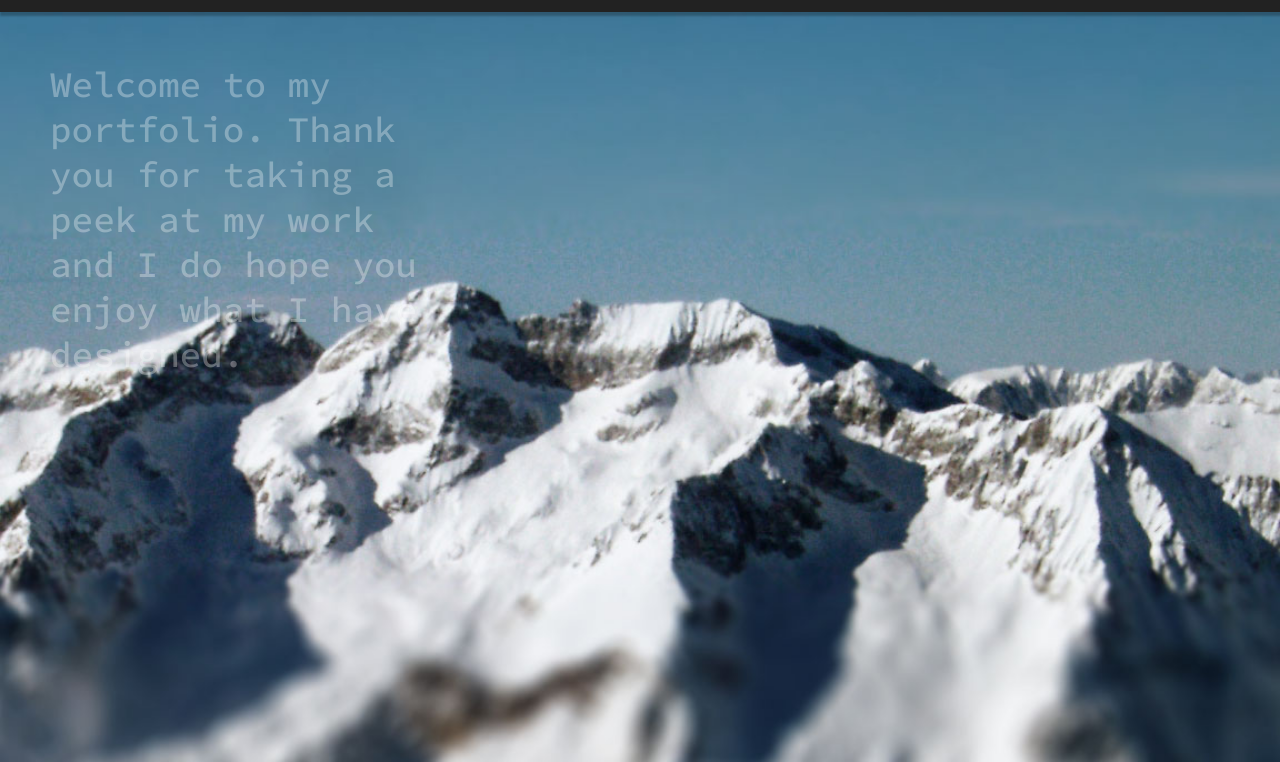
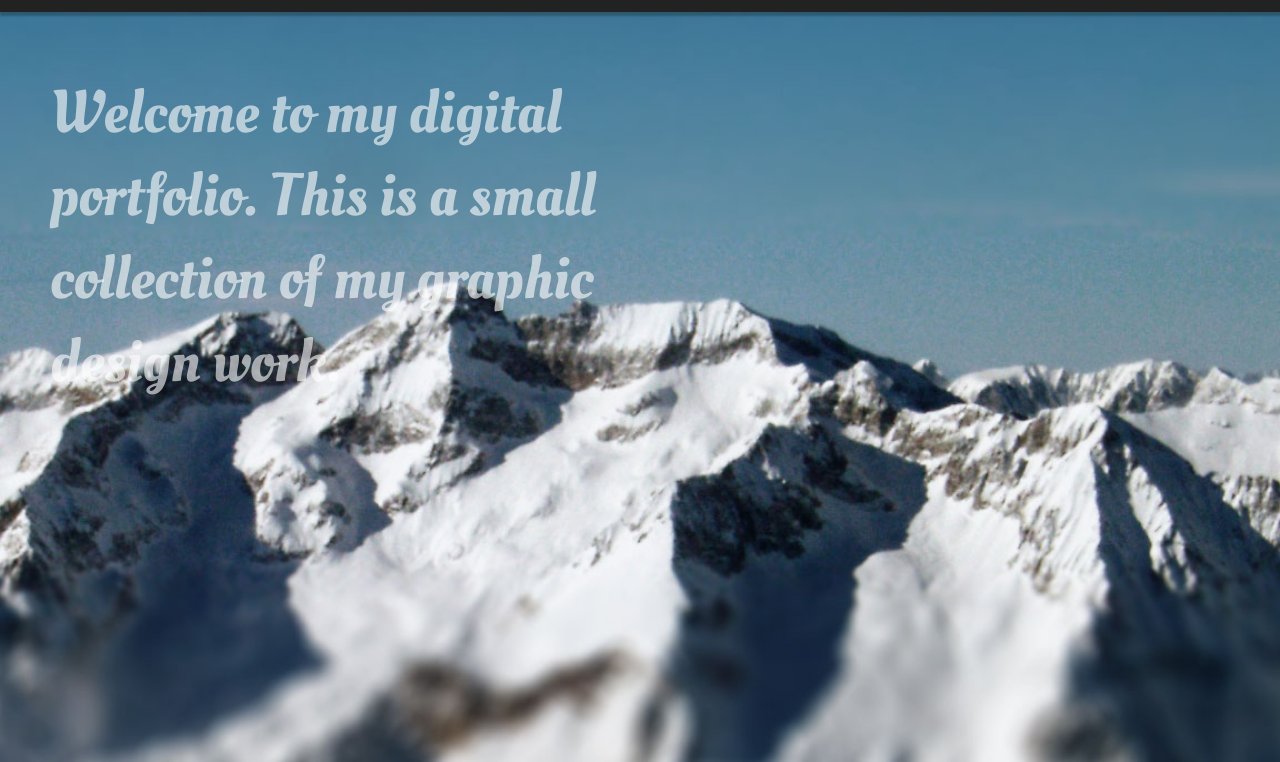
Before and after one commit to shandroid/shandroid, a plain HTML site: page index.html in a window 1280 px wide. Shown: the part 38-800 px from the top of the page. Drawn offline with Linux system fonts and the light colour scheme.

Commit message:
added Chunk font

```diff
--- a/css/main.css
+++ b/css/main.css
@@ -40,8 +40,9 @@ img {
 }
 
 .content {
-    font-size: 36px;
-    width: 30%;
-    color: rgba(255, 255, 255, 0.31);
+    font-family: 'Oleo Script', cursive;
+    font-size: 60px;
+    width: 55%;
+    color: rgba(255, 255, 255, 0.6);
     margin: 50px 50px;
 }
--- a/index.html
+++ b/index.html
@@ -4,13 +4,14 @@
 	<title>Shandroid.Portfolio</title>
 	<link rel="stylesheet" type="text/css" href="css/main.css">
     <link href='http://fonts.googleapis.com/css?family=Source+Code+Pro:300,500,700' rel='stylesheet' type='text/css'>
+    <link href='http://fonts.googleapis.com/css?family=Oleo+Script:400,700' rel='stylesheet' type='text/css'>
 </head>
 <body>
     <header>
         <h2>{Shandroid.portfolio}</h2>
     </header>
     <div class="content">
-        <p>Welcome to my portfolio. Thank you for taking a peek at my work and I do hope you enjoy what I have designed.</p>
+        <p>Welcome to my digital portfolio. This is a small collection of my graphic design work.</p>
     </div>
     <script src="js/jquery.js" type="text/javascript" />
 </body>
```
Also changed, not shown: css/font/Chunkfive.otf (added).
